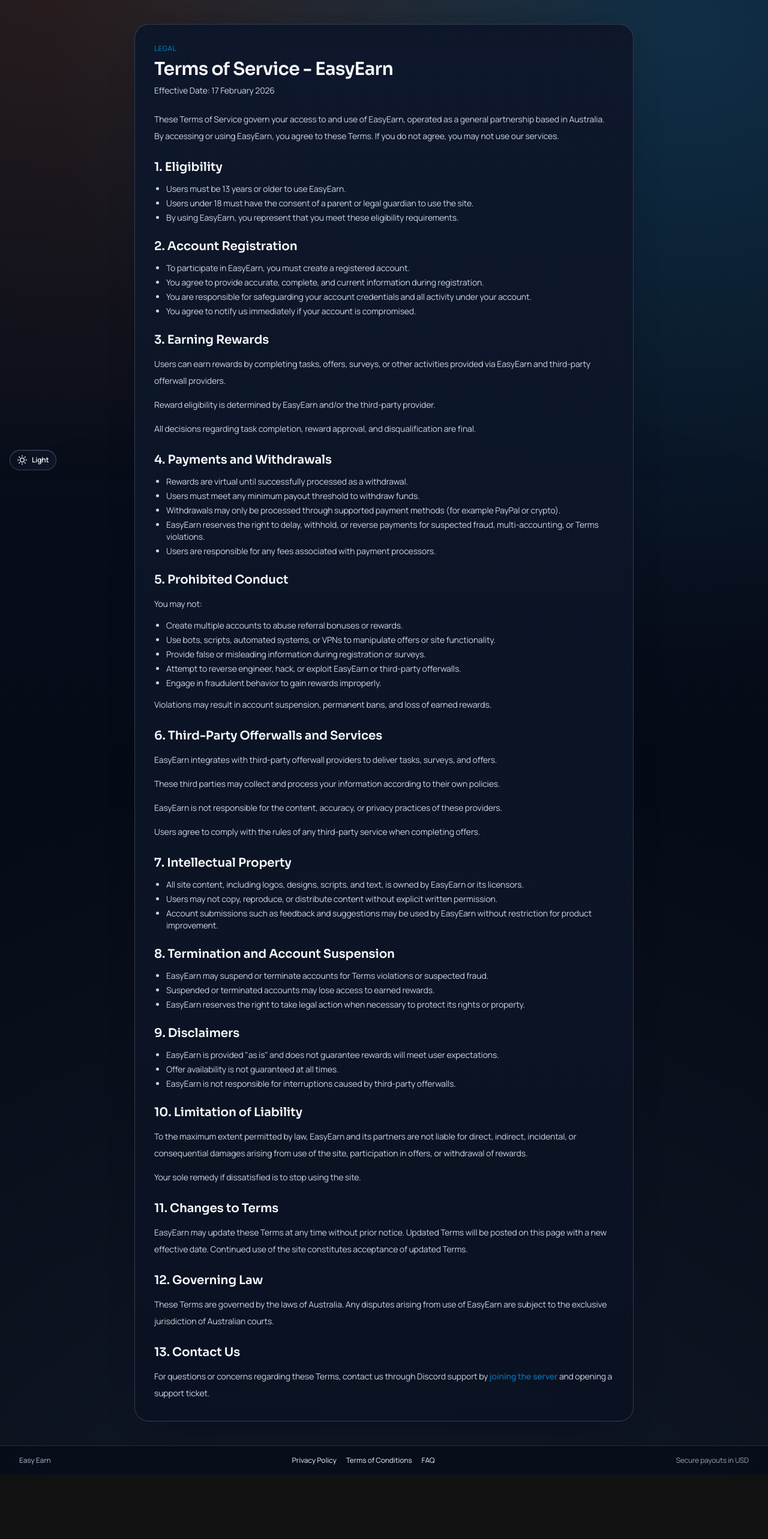
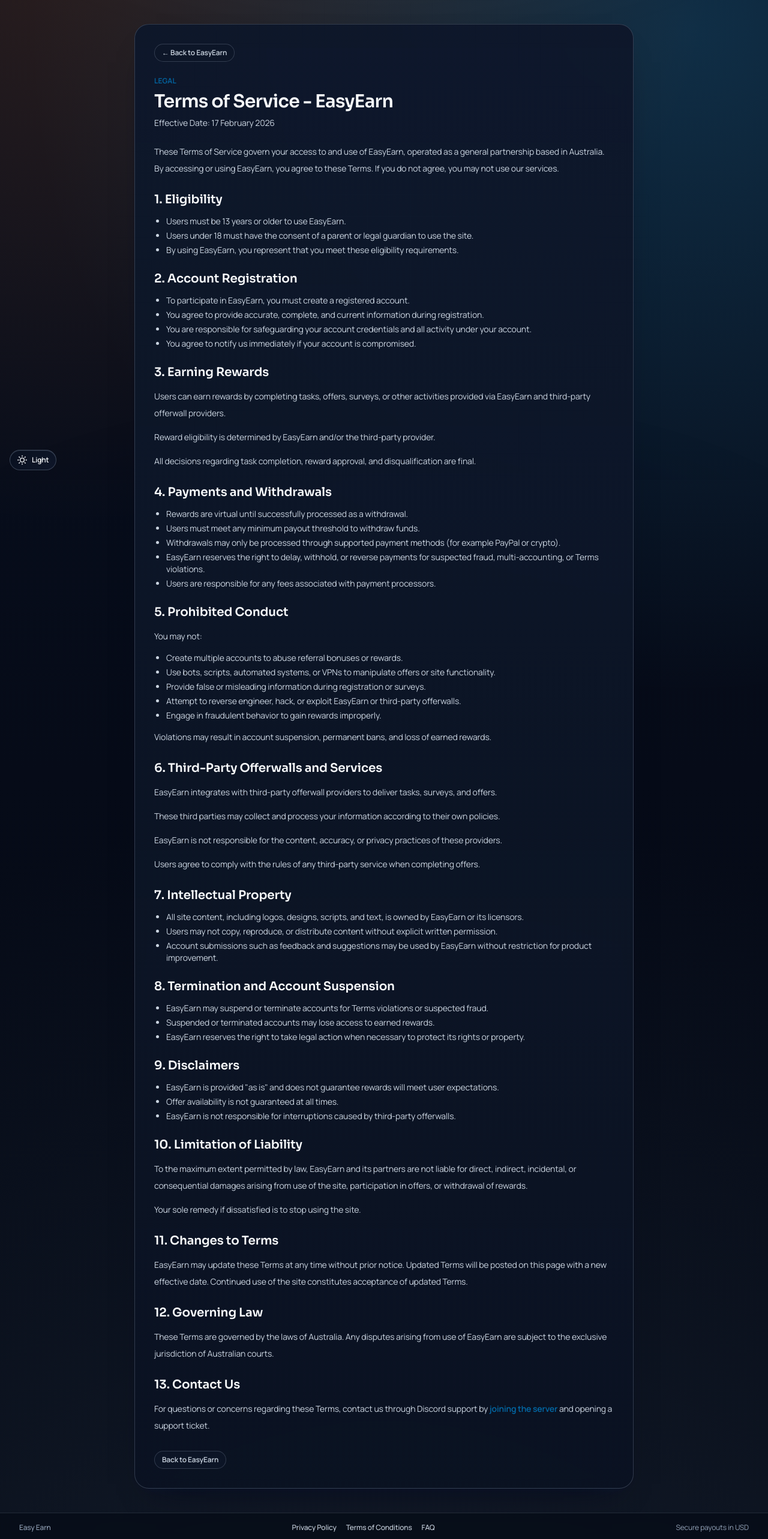
Before and after one commit to YUHANLKYT/easyearnwebsite, a Next.js app: page /tos in a window 1280 px wide. Shown: the top 2566 px of the page at 60% size. Before the commit the page ends 2459 px from the top, so only its background shows below. Built offline with nearby package versions, Linux system fonts and the light colour scheme; no server answers.

Commit message:
Add back-to-site links on FAQ, Privacy Policy, and TOS

```diff
--- a/src/app/faq/page.tsx
+++ b/src/app/faq/page.tsx
@@ -25,6 +25,15 @@ export default function FaqPage() {
   return (
     <main className="mx-auto w-full max-w-4xl px-4 py-10 md:px-8">
       <article className="space-y-6 rounded-3xl border border-white/80 bg-white/85 p-6 shadow-sm md:p-8">
+        <div className="flex flex-wrap items-center gap-3">
+          <Link
+            href="/"
+            className="inline-flex items-center rounded-full border border-slate-200 bg-white px-3 py-1.5 text-xs font-semibold text-slate-700 transition hover:border-slate-300 hover:text-slate-900"
+          >
+            &larr; Back to EasyEarn
+          </Link>
+        </div>
+
         <header className="space-y-2">
           <p className="text-xs font-semibold uppercase tracking-wide text-sky-700">Support</p>
           <h1 className="text-3xl font-semibold tracking-tight text-slate-900">Frequently Asked Questions</h1>
@@ -206,6 +215,15 @@ export default function FaqPage() {
           </Link>
           .
         </p>
+
+        <div className="pt-1">
+          <Link
+            href="/"
+            className="inline-flex items-center rounded-full border border-slate-200 bg-white px-3 py-1.5 text-xs font-semibold text-slate-700 transition hover:border-slate-300 hover:text-slate-900"
+          >
+            Back to EasyEarn
+          </Link>
+        </div>
       </article>
     </main>
   );
--- a/src/app/privacy-policy/page.tsx
+++ b/src/app/privacy-policy/page.tsx
@@ -1,9 +1,20 @@
+import Link from "next/link";
+
 import { DISCORD_SERVER_URL } from "@/lib/constants";
 
 export default function PrivacyPolicyPage() {
   return (
     <main className="mx-auto w-full max-w-4xl px-4 py-10 md:px-8">
       <article className="space-y-6 rounded-3xl border border-white/80 bg-white/85 p-6 shadow-sm md:p-8">
+        <div className="flex flex-wrap items-center gap-3">
+          <Link
+            href="/"
+            className="inline-flex items-center rounded-full border border-slate-200 bg-white px-3 py-1.5 text-xs font-semibold text-slate-700 transition hover:border-slate-300 hover:text-slate-900"
+          >
+            &larr; Back to EasyEarn
+          </Link>
+        </div>
+
         <header className="space-y-2">
           <p className="text-xs font-semibold uppercase tracking-wide text-sky-700">Legal</p>
           <h1 className="text-3xl font-semibold tracking-tight text-slate-900">Privacy Policy - EasyEarn (ezearn.org)</h1>
@@ -209,6 +220,15 @@ export default function PrivacyPolicyPage() {
             </li>
           </ul>
         </section>
+
+        <div className="pt-1">
+          <Link
+            href="/"
+            className="inline-flex items-center rounded-full border border-slate-200 bg-white px-3 py-1.5 text-xs font-semibold text-slate-700 transition hover:border-slate-300 hover:text-slate-900"
+          >
+            Back to EasyEarn
+          </Link>
+        </div>
       </article>
     </main>
   );
--- a/src/app/tos/page.tsx
+++ b/src/app/tos/page.tsx
@@ -1,9 +1,20 @@
+import Link from "next/link";
+
 import { DISCORD_SERVER_URL } from "@/lib/constants";
 
 export default function TermsOfServicePage() {
   return (
     <main className="mx-auto w-full max-w-4xl px-4 py-10 md:px-8">
       <article className="space-y-6 rounded-3xl border border-white/80 bg-white/85 p-6 shadow-sm md:p-8">
+        <div className="flex flex-wrap items-center gap-3">
+          <Link
+            href="/"
+            className="inline-flex items-center rounded-full border border-slate-200 bg-white px-3 py-1.5 text-xs font-semibold text-slate-700 transition hover:border-slate-300 hover:text-slate-900"
+          >
+            &larr; Back to EasyEarn
+          </Link>
+        </div>
+
         <header className="space-y-2">
           <p className="text-xs font-semibold uppercase tracking-wide text-sky-700">Legal</p>
           <h1 className="text-3xl font-semibold tracking-tight text-slate-900">Terms of Service - EasyEarn</h1>
@@ -167,6 +178,15 @@ export default function TermsOfServicePage() {
             and opening a support ticket.
           </p>
         </section>
+
+        <div className="pt-1">
+          <Link
+            href="/"
+            className="inline-flex items-center rounded-full border border-slate-200 bg-white px-3 py-1.5 text-xs font-semibold text-slate-700 transition hover:border-slate-300 hover:text-slate-900"
+          >
+            Back to EasyEarn
+          </Link>
+        </div>
       </article>
     </main>
   );
```
